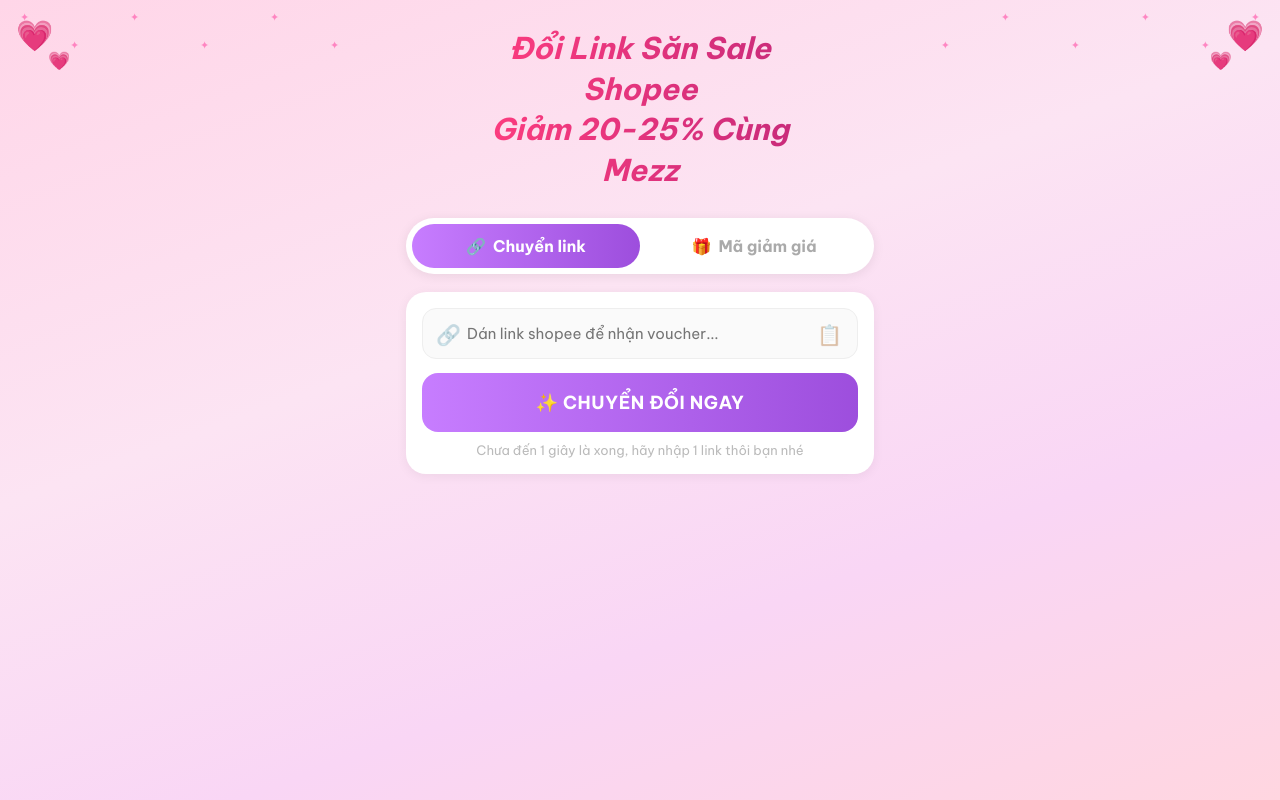
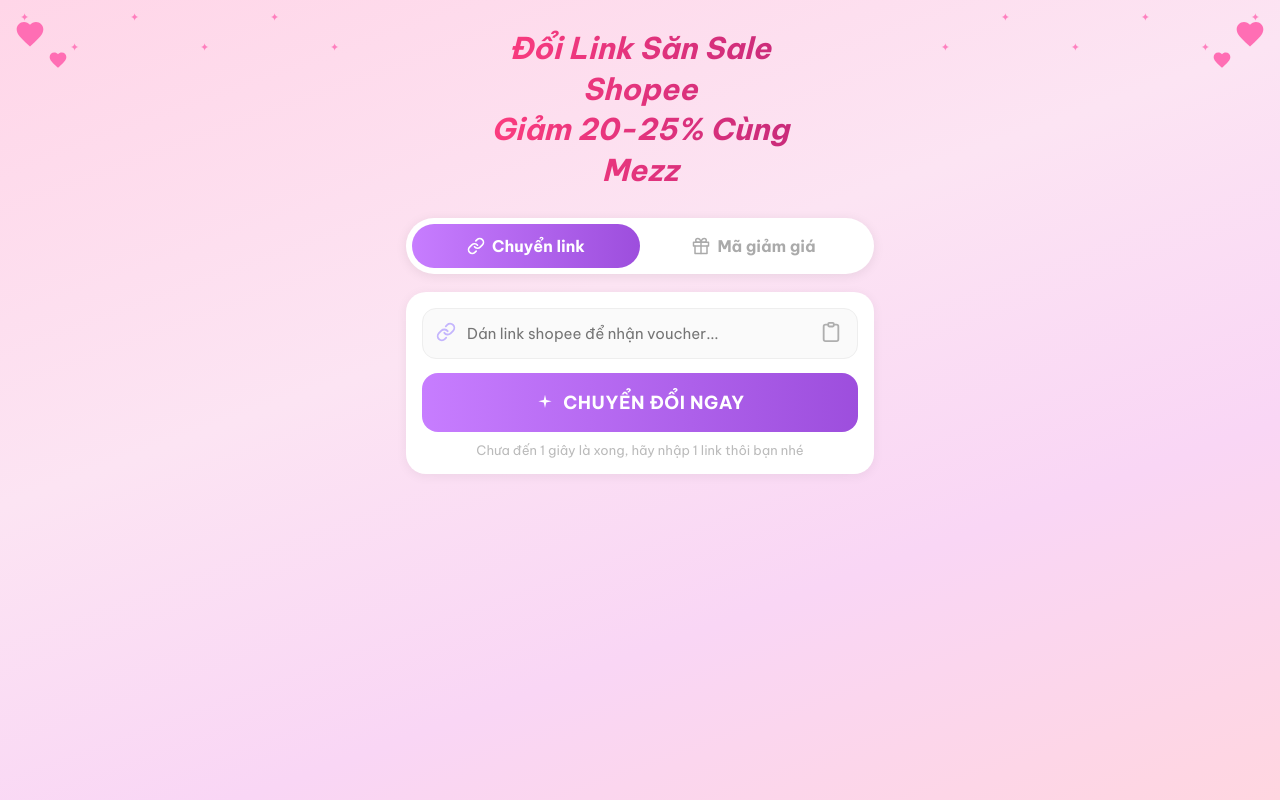
Before and after one commit to acctiktokus10-ui/shopee-meozz, a Next.js app: page / in a window 1280 px wide. Built offline with nearby package versions, Linux system fonts and the light colour scheme.

Commit message:
Update page.js

```diff
--- a/app/page.js
+++ b/app/page.js
@@ -2,8 +2,6 @@
 import { useState } from "react";
 
 const FB_POST_URL = "https://www.facebook.com/share/p/18o9LakWMj/?mibextid=wwXlfr";
-const AFFILIATE_ID = "17395950528";
-const SUB_ID = "MEOZZ";
 
 const VOUCHERS = [
   {
@@ -23,6 +21,82 @@
     expiry: "Còn 1 ngày",
   },
 ];
+
+/* ── Real SVG icons ──────────────────────────────────── */
+
+function IconLink({ size = 20, color = "#a78bfa" }) {
+  return (
+    <svg width={size} height={size} viewBox="0 0 24 24" fill="none" stroke={color} strokeWidth="2.2" strokeLinecap="round" strokeLinejoin="round">
+      <path d="M10 13a5 5 0 0 0 7.54.54l3-3a5 5 0 0 0-7.07-7.07l-1.72 1.71" />
+      <path d="M14 11a5 5 0 0 0-7.54-.54l-3 3a5 5 0 0 0 7.07 7.07l1.71-1.71" />
+    </svg>
+  );
+}
+
+function IconClipboard({ size = 20, color = "#999" }) {
+  return (
+    <svg width={size} height={size} viewBox="0 0 24 24" fill="none" stroke={color} strokeWidth="2" strokeLinecap="round" strokeLinejoin="round">
+      <rect x="9" y="2" width="6" height="4" rx="1" />
+      <path d="M16 4h2a2 2 0 0 1 2 2v14a2 2 0 0 1-2 2H6a2 2 0 0 1-2-2V6a2 2 0 0 1 2-2h2" />
+    </svg>
+  );
+}
+
+function IconGift({ size = 20, color = "#999" }) {
+  return (
+    <svg width={size} height={size} viewBox="0 0 24 24" fill="none" stroke={color} strokeWidth="2" strokeLinecap="round" strokeLinejoin="round">
+      <polyline points="20 12 20 22 4 22 4 12" />
+      <rect x="2" y="7" width="20" height="5" />
+      <line x1="12" y1="22" x2="12" y2="7" />
+      <path d="M12 7H7.5a2.5 2.5 0 0 1 0-5C11 2 12 7 12 7z" />
+      <path d="M12 7h4.5a2.5 2.5 0 0 0 0-5C13 2 12 7 12 7z" />
+    </svg>
+  );
+}
+
+function FacebookLogo({ size = 44 }) {
+  return (
+    <svg width={size} height={size} viewBox="0 0 56 56" fill="none" xmlns="http://www.w3.org/2000/svg">
+      <circle cx="28" cy="28" r="28" fill="#1877F2" />
+      <path
+        d="M38.5 28C38.5 22.201 33.799 17.5 28 17.5C22.201 17.5 17.5 22.201 17.5 28C17.5 33.245 21.354 37.589 26.406 38.368V31.094H23.629V28H26.406V25.597C26.406 22.855 28.024 21.358 30.512 21.358C31.704 21.358 32.953 21.573 32.953 21.573V24.266H31.573C30.211 24.266 29.793 25.1 29.793 25.955V28H32.823L32.342 31.094H29.793V38.368C34.845 37.589 38.5 33.245 38.5 28Z"
+        fill="white"
+      />
+    </svg>
+  );
+}
+
+function ShopeeLogo({ size = 22 }) {
+  /* Shopee's orange bag icon approximated as SVG */
+  return (
+    <svg width={size} height={size} viewBox="0 0 48 48" fill="none" xmlns="http://www.w3.org/2000/svg">
+      <rect width="48" height="48" rx="12" fill="#EE4D2D" />
+      <path
+        d="M24 8C20.134 8 17 11.134 17 15H13C12.448 15 12 15.448 12 16L10.5 36C10.5 36.828 11.172 37.5 12 37.5H36C36.828 37.5 37.5 36.828 37.5 36L36 16C36 15.448 35.552 15 35 15H31C31 11.134 27.866 8 24 8ZM24 11C26.209 11 28 12.791 28 15H20C20 12.791 21.791 11 24 11ZM19.5 22.5C19.5 23.881 20.619 25 22 25C23.381 25 24.5 26.119 24.5 27.5C24.5 28.881 23.381 30 22 30C19.791 30 18 28.209 18 26H16C16 29.314 18.686 32 22 32C24.761 32 27 29.761 27 27.5C27 25.239 25.209 23 22.5 23C21.948 23 21.5 22.552 21.5 22C21.5 21.448 21.948 21 22.5 21C24.433 21 26 22.567 26 24.5H28C28 21.462 25.538 19 22.5 19C20.015 19 18 21.015 18 23.5L19.5 22.5Z"
+        fill="white"
+      />
+    </svg>
+  );
+}
+
+function SparkleIcon({ size = 18 }) {
+  return (
+    <svg width={size} height={size} viewBox="0 0 24 24" fill="#fff" xmlns="http://www.w3.org/2000/svg">
+      <path d="M12 2L13.5 8.5L20 10L13.5 11.5L12 18L10.5 11.5L4 10L10.5 8.5L12 2Z" />
+    </svg>
+  );
+}
+
+function CheckCircleIcon({ size = 22, color = "#22863a" }) {
+  return (
+    <svg width={size} height={size} viewBox="0 0 24 24" fill="none" stroke={color} strokeWidth="2.5" strokeLinecap="round" strokeLinejoin="round">
+      <circle cx="12" cy="12" r="10" />
+      <polyline points="9 12 11 14 15 10" />
+    </svg>
+  );
+}
+
+/* ── Main page ───────────────────────────────────────── */
 
 export default function Home() {
   const [activeTab, setActiveTab] = useState("convert");
@@ -73,19 +147,33 @@
       fontFamily: "'Be Vietnam Pro', Arial, sans-serif",
       paddingBottom: "40px",
     }}>
-      {/* Header */}
+
+      {/* ── Header ── */}
       <div style={{ position: "relative", textAlign: "center", paddingTop: "28px", paddingBottom: "10px" }}>
-        {/* Hearts */}
-        <span style={{ position: "absolute", left: "16px", top: "20px", fontSize: "30px", lineHeight: 1 }}>💗</span>
-        <span style={{ position: "absolute", left: "48px", top: "52px", fontSize: "18px", lineHeight: 1 }}>💗</span>
-        <span style={{ position: "absolute", right: "16px", top: "20px", fontSize: "30px", lineHeight: 1 }}>💗</span>
-        <span style={{ position: "absolute", right: "48px", top: "52px", fontSize: "18px", lineHeight: 1 }}>💗</span>
-        {/* Sparkle dots */}
+        {/* Heart decorations – real SVG hearts */}
+        {[
+          { left: "14px", top: "18px", size: 32 },
+          { left: "48px", top: "50px", size: 20 },
+        ].map((h, i) => (
+          <svg key={`hl${i}`} style={{ position: "absolute", left: h.left, top: h.top }} width={h.size} height={h.size} viewBox="0 0 24 24" fill="#ff6eb4" xmlns="http://www.w3.org/2000/svg">
+            <path d="M12 21.35l-1.45-1.32C5.4 15.36 2 12.28 2 8.5 2 5.42 4.42 3 7.5 3c1.74 0 3.41.81 4.5 2.09C13.09 3.81 14.76 3 16.5 3 19.58 3 22 5.42 22 8.5c0 3.78-3.4 6.86-8.55 11.54L12 21.35z" />
+          </svg>
+        ))}
+        {[
+          { right: "14px", top: "18px", size: 32 },
+          { right: "48px", top: "50px", size: 20 },
+        ].map((h, i) => (
+          <svg key={`hr${i}`} style={{ position: "absolute", right: h.right, top: h.top }} width={h.size} height={h.size} viewBox="0 0 24 24" fill="#ff6eb4" xmlns="http://www.w3.org/2000/svg">
+            <path d="M12 21.35l-1.45-1.32C5.4 15.36 2 12.28 2 8.5 2 5.42 4.42 3 7.5 3c1.74 0 3.41.81 4.5 2.09C13.09 3.81 14.76 3 16.5 3 19.58 3 22 5.42 22 8.5c0 3.78-3.4 6.86-8.55 11.54L12 21.35z" />
+          </svg>
+        ))}
+
+        {/* Star sparkles */}
         {[20, 70, 130, 200, 270, 330].map((left, i) => (
-          <span key={`sl-${i}`} style={{ position: "absolute", left: `${left}px`, top: i % 2 === 0 ? "10px" : "38px", fontSize: "11px", color: "#ff69b4", opacity: 0.75 }}>✦</span>
+          <span key={`sl-${i}`} style={{ position: "absolute", left: `${left}px`, top: i % 2 === 0 ? "10px" : "40px", fontSize: "11px", color: "#ff69b4", opacity: 0.8 }}>✦</span>
         ))}
         {[20, 70, 130, 200, 270, 330].map((right, i) => (
-          <span key={`sr-${i}`} style={{ position: "absolute", right: `${right}px`, top: i % 2 === 0 ? "10px" : "38px", fontSize: "11px", color: "#ff69b4", opacity: 0.75 }}>✦</span>
+          <span key={`sr-${i}`} style={{ position: "absolute", right: `${right}px`, top: i % 2 === 0 ? "10px" : "40px", fontSize: "11px", color: "#ff69b4", opacity: 0.8 }}>✦</span>
         ))}
 
         <h1 style={{
@@ -105,7 +193,8 @@
       </div>
 
       <div style={{ maxWidth: "500px", margin: "18px auto 0", padding: "0 16px" }}>
-        {/* Tabs */}
+
+        {/* ── Tabs ── */}
         <div style={{
           display: "flex",
           background: "#fff",
@@ -113,32 +202,26 @@
           padding: "6px",
           boxShadow: "0 2px 12px rgba(0,0,0,0.08)",
         }}>
+          {[
+            { key: "convert", label: "Chuyển link", Icon: () => <IconLink size={18} color={activeTab === "convert" ? "#fff" : "#aaa"} /> },
+            { key: "voucher", label: "Mã giảm giá", Icon: () => <IconGift size={18} color={activeTab === "voucher" ? "#fff" : "#aaa"} /> },
+          ].map(({ key, label, Icon }) => (
             <button
-            onClick={() => setActiveTab("convert")}
+              key={key}
+              onClick={() => setActiveTab(key)}
               style={{
                 flex: 1, padding: "12px 0", border: "none", borderRadius: "50px",
                 cursor: "pointer", fontFamily: "inherit", fontWeight: "700", fontSize: "16px",
                 transition: "all 0.2s",
-              background: activeTab === "convert" ? "linear-gradient(90deg,#c77dff,#9d4edd)" : "transparent",
-              color: activeTab === "convert" ? "#fff" : "#aaa",
+                background: activeTab === key ? "linear-gradient(90deg,#c77dff,#9d4edd)" : "transparent",
+                color: activeTab === key ? "#fff" : "#aaa",
                 display: "flex", alignItems: "center", justifyContent: "center", gap: "7px",
               }}
             >
-            <span>🔗</span> Chuyển link
+              <Icon />
+              {label}
             </button>
-          <button
-            onClick={() => setActiveTab("voucher")}
-            style={{
-              flex: 1, padding: "12px 0", border: "none", borderRadius: "50px",
-              cursor: "pointer", fontFamily: "inherit", fontWeight: "700", fontSize: "16px",
-              transition: "all 0.2s",
-              background: activeTab === "voucher" ? "linear-gradient(90deg,#c77dff,#9d4edd)" : "transparent",
-              color: activeTab === "voucher" ? "#fff" : "#aaa",
-              display: "flex", alignItems: "center", justifyContent: "center", gap: "7px",
-            }}
-          >
-            <span>🎁</span> Mã giảm giá
-          </button>
+          ))}
         </div>
 
         {/* ── CONVERT TAB ── */}
@@ -150,10 +233,9 @@
               marginTop: "18px", boxShadow: "0 2px 12px rgba(0,0,0,0.06)",
             }}>
               <div style={{ position: "relative" }}>
-                <span style={{
-                  position: "absolute", left: "14px", top: "50%",
-                  transform: "translateY(-50%)", fontSize: "20px", opacity: 0.45,
-                }}>🔗</span>
+                <span style={{ position: "absolute", left: "14px", top: "50%", transform: "translateY(-50%)" }}>
+                  <IconLink size={20} color="#c4b5fd" />
+                </span>
                 <input
                   type="text"
                   value={inputLink}
@@ -171,10 +253,12 @@
                   style={{
                     position: "absolute", right: "12px", top: "50%",
                     transform: "translateY(-50%)", background: "none", border: "none",
-                    cursor: "pointer", fontSize: "20px", opacity: 0.45, padding: "4px",
+                    cursor: "pointer", padding: "4px", opacity: 0.5,
                   }}
                   title="Dán từ clipboard"
-                >📋</button>
+                >
+                  <IconClipboard size={22} color="#666" />
+                </button>
               </div>
 
               <button
@@ -187,9 +271,17 @@
                   color: "#fff", fontSize: "18px", fontWeight: "800",
                   cursor: loading ? "not-allowed" : "pointer", fontFamily: "inherit",
                   letterSpacing: "0.5px", transition: "opacity 0.2s",
+                  display: "flex", alignItems: "center", justifyContent: "center", gap: "8px",
                 }}
               >
-                {loading ? "⏳ Đang xử lý..." : "✨ CHUYỂN ĐỔI NGAY"}
+                {loading ? (
+                  "⏳ Đang xử lý..."
+                ) : (
+                  <>
+                    <SparkleIcon size={20} />
+                    CHUYỂN ĐỔI NGAY
+                  </>
+                )}
               </button>
 
               <p style={{ textAlign: "center", color: "#bbb", fontSize: "13px", marginTop: "10px", marginBottom: 0 }}>
@@ -197,7 +289,7 @@
               </p>
             </div>
 
-            {/* Result — only shown after conversion */}
+            {/* Result */}
             {result && (
               <>
                 {result.success ? (
@@ -209,15 +301,14 @@
                     padding: "20px",
                   }}>
                     <div style={{ color: "#22863a", fontSize: "17px", fontWeight: "800", display: "flex", alignItems: "center", gap: "8px" }}>
-                      <span style={{ fontSize: "22px" }}>✅</span> Đã chuyển đổi xong
+                      <CheckCircleIcon size={22} color="#22863a" />
+                      Đã chuyển đổi xong
                     </div>
-                    <div style={{
-                      marginTop: "12px", fontSize: "13px", color: "#444",
-                      wordBreak: "break-all", lineHeight: 1.6,
-                    }}>
+                    <div style={{ marginTop: "12px", fontSize: "13px", color: "#444", wordBreak: "break-all", lineHeight: 1.6 }}>
                       {result.affiliateLink}
                     </div>
                     <div style={{ display: "flex", gap: "12px", marginTop: "16px" }}>
+                      {/* Copy button */}
                       <button
                         onClick={handleCopy}
                         style={{
@@ -225,11 +316,14 @@
                           background: copied ? "#169b2e" : "linear-gradient(90deg,#43d854,#23b142)",
                           color: "#fff", fontSize: "15px", fontWeight: "800",
                           cursor: "pointer", fontFamily: "inherit",
-                          display: "flex", alignItems: "center", justifyContent: "center", gap: "6px",
+                          display: "flex", alignItems: "center", justifyContent: "center", gap: "7px",
                         }}
                       >
-                        🔗 {copied ? "ĐÃ SAO CHÉP!" : "SAO CHÉP LINK"}
+                        <IconLink size={17} color="#fff" />
+                        {copied ? "ĐÃ SAO CHÉP!" : "SAO CHÉP LINK"}
                       </button>
+
+                      {/* FB button */}
                       <a
                         href={FB_POST_URL}
                         target="_blank"
@@ -239,14 +333,10 @@
                           background: "linear-gradient(90deg,#1877f2,#0d5be1)",
                           color: "#fff", fontSize: "15px", fontWeight: "800",
                           cursor: "pointer", textDecoration: "none",
-                          display: "flex", alignItems: "center", justifyContent: "center", gap: "6px",
+                          display: "flex", alignItems: "center", justifyContent: "center", gap: "8px",
                         }}
                       >
-                        <span style={{
-                          width: "22px", height: "22px", background: "#fff", borderRadius: "50%",
-                          display: "inline-flex", alignItems: "center", justifyContent: "center",
-                          color: "#1877f2", fontWeight: "900", fontSize: "14px", flexShrink: 0,
-                        }}>f</span>
+                        <FacebookLogo size={22} />
                         ĐẾN BÀI ĐĂNG FB
                       </a>
                     </div>
@@ -261,7 +351,7 @@
                   </div>
                 )}
 
-                {/* Tip box — shown only after result */}
+                {/* Tip box */}
                 <div style={{
                   marginTop: "16px", padding: "16px 18px",
                   border: "2px dashed #ffb3cc", borderRadius: "18px",
@@ -274,12 +364,12 @@
                   </a>
                 </div>
 
-                {/* Voucher cards — shown only after result */}
+                {/* Voucher cards after result */}
                 {VOUCHERS.map((v) => (
                   <VoucherCard key={v.id} voucher={v} />
                 ))}
 
-                {/* Tip accordion — shown only after result */}
+                {/* Tip accordion */}
                 <div
                   onClick={() => setTipOpen(!tipOpen)}
                   style={{
@@ -292,10 +382,7 @@
                   <span style={{ color: "#b7791f", fontWeight: "700", fontSize: "15px" }}>
                     💡 <u>Mẹo săn Voucher 20-25% Shopee × Facebook</u>
                   </span>
-                  <span style={{
-                    color: "#b7791f", fontSize: "18px", transition: "transform 0.2s",
-                    display: "inline-block", transform: tipOpen ? "rotate(180deg)" : "rotate(0deg)",
-                  }}>▾</span>
+                  <span style={{ color: "#b7791f", fontSize: "18px", transition: "transform 0.2s", display: "inline-block", transform: tipOpen ? "rotate(180deg)" : "rotate(0deg)" }}>▾</span>
                 </div>
                 {tipOpen && (
                   <div style={{
@@ -336,6 +423,8 @@
   );
 }
 
+/* ── VoucherCard ─────────────────────────────────────── */
+
 function VoucherCard({ voucher, selectable, selected, onSelect }) {
   return (
     <div
@@ -354,20 +443,16 @@
       }}
     >
       {/* Notch circles for ticket effect */}
-      <div style={{
-        position: "absolute", left: "152px", top: "-10px",
+      {[{ top: "-10px" }, { bottom: "-10px" }].map((pos, i) => (
+        <div key={i} style={{
+          position: "absolute", left: "152px", ...pos,
           width: "20px", height: "20px", borderRadius: "50%",
           background: "linear-gradient(160deg, #ffd6e8 0%, #fce4f3 40%, #f9d6f5 70%, #ffd6e0 100%)",
           zIndex: 2,
         }} />
-      <div style={{
-        position: "absolute", left: "152px", bottom: "-10px",
-        width: "20px", height: "20px", borderRadius: "50%",
-        background: "linear-gradient(160deg, #ffd6e8 0%, #fce4f3 40%, #f9d6f5 70%, #ffd6e0 100%)",
-        zIndex: 2,
-      }} />
+      ))}
 
-      {/* Left orange section */}
+      {/* Left orange section with real Facebook logo */}
       <div style={{
         width: "162px", minWidth: "162px",
         background: "linear-gradient(160deg,#ff9f43,#ff5a00)",
@@ -376,13 +461,7 @@
         alignItems: "center", justifyContent: "center",
         padding: "20px 12px", gap: "10px",
       }}>
-        <div style={{
-          width: "68px", height: "68px", borderRadius: "50%",
-          background: "#1877f2",
-          display: "flex", alignItems: "center", justifyContent: "center",
-        }}>
-          <span style={{ color: "#fff", fontSize: "38px", fontWeight: "900", lineHeight: 1 }}>f</span>
-        </div>
+        <FacebookLogo size={68} />
         <span style={{ fontWeight: "800", fontSize: "17px" }}>{voucher.platform}</span>
       </div>
 
@@ -394,7 +473,7 @@
         margin: "10px 0",
       }} />
 
-      {/* Right content section */}
+      {/* Right content */}
       <div style={{ flex: 1, padding: "18px 16px" }}>
         <div style={{ fontSize: "17px", fontWeight: "800", color: "#ff5a00" }}>{voucher.discount}</div>
         <div style={{ fontSize: "14px", color: "#555", marginTop: "5px" }}>{voucher.minOrder}</div>
@@ -407,7 +486,7 @@
         <div style={{ marginTop: "10px", color: "#aaa", fontSize: "13px" }}>Hết hạn trong: {voucher.expiry}</div>
       </div>
 
-      {/* Radio button (voucher tab only) */}
+      {/* Radio (voucher tab only) */}
       {selectable && (
         <div style={{ display: "flex", alignItems: "center", paddingRight: "16px" }}>
           <div style={{
```
Lines whose indentation alone changed are shown as unchanged.
